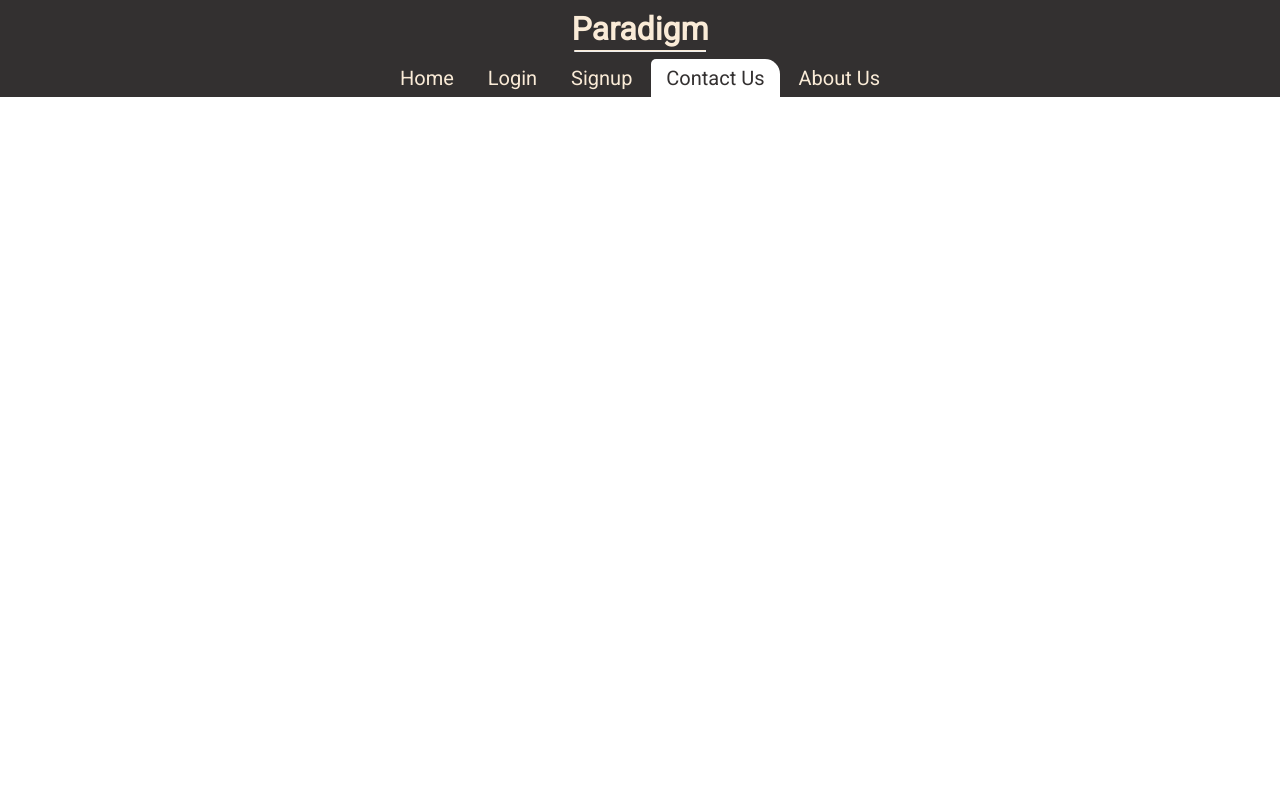
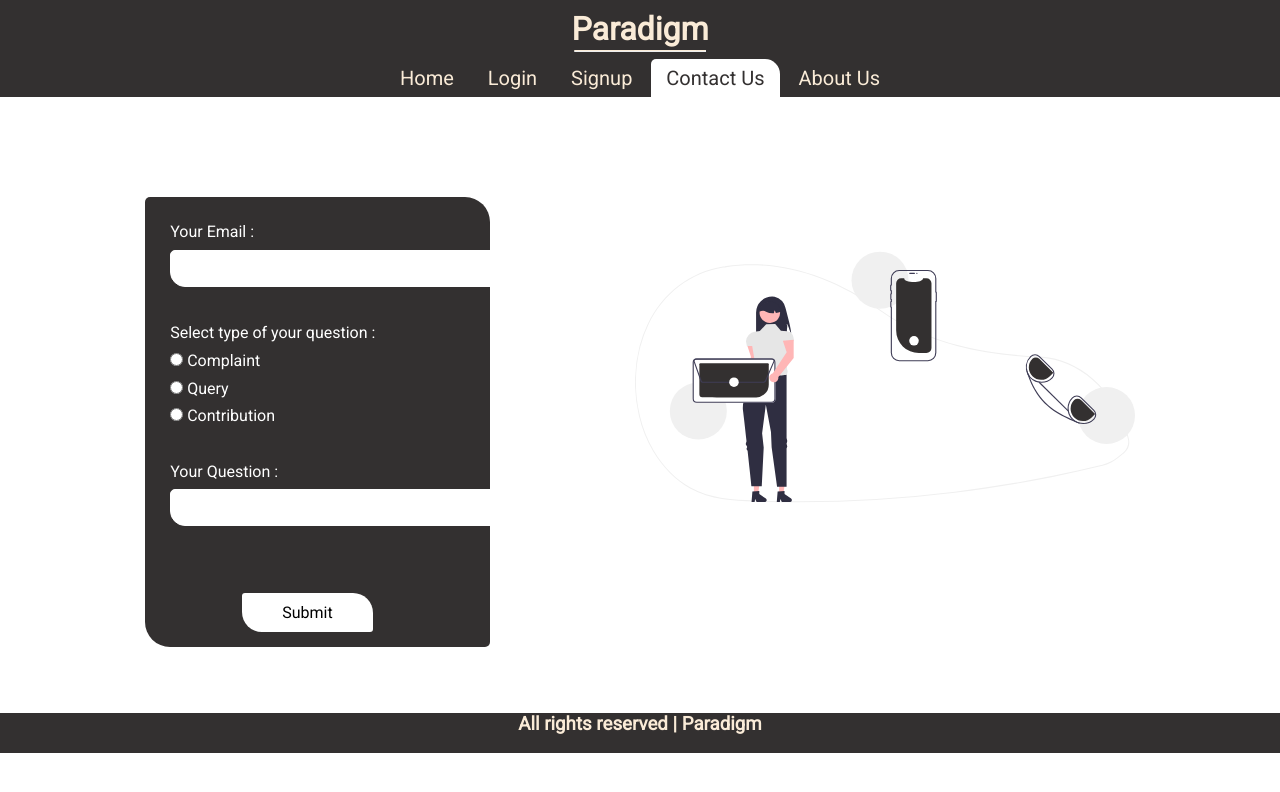
Before and after one commit to paraspatle-jpg/Paradigm, a plain HTML site: page contact-us.html in a window 1280 px wide. Drawn offline with Linux system fonts and the light colour scheme.

Commit message:
completed contact-us.html

```diff
--- a/contact-us.html
+++ b/contact-us.html
@@ -1,26 +1,44 @@
 <!DOCTYPE html>
 <html lang="en">
+
 <head>
     <meta charset="UTF-8">
     <meta http-equiv="X-UA-Compatible" content="IE=edge">
     <meta name="viewport" content="width=device-width, initial-scale=1.0">
     <title>Paradigm | Contact Us</title>
-    <link rel="stylesheet" href="./styles/navbar.css"/>
+    <link rel="stylesheet" href="./styles/navbar.css" />
+    <link rel="stylesheet" href="./styles/contact-us.css" />
 </head>
+
 <body>
     <div class="nav-container">
         <h1 class="nav-heading">Paradigm</h1>
         <hr>
         <ul>
-            <li><a href="">Home</a></li>
+            <li><a href="index.html">Home</a></li>
             <li><a href="">Login</a></li>
             <li><a href="">Signup</a></li>
-            <li id="current-page"><a href="">Contact Us</a></li>
+            <li id="current-page"><a href="contact-us.html">Contact Us</a></li>
             <li><a href="">About Us</a></li>
         </ul>
     </div>
     <div class="contact-container">
-
+        <form>
+            <label for="email">Your Email :</label>
+            <input class="text" type="email" /><br>
+            <label for="query-type">Select type of your question :</label>
+            <span><input type="radio"> Complaint</span>
+            <span><input type="radio"> Query</span>
+            <span><input type="radio"> Contribution</span><br>
+            <label for="query">Your Question :</label>
+            <textarea id="w3review" name="w3review" rows="4" cols="50"></textarea><br>
+            <span class="submit"><a href="">Submit</a></span>
+        </form>
+        <img src="./assets/contact-us.svg" height="500" width="500" alt="contact-us.svg">
+    </div>
+    <div class="footer-container">
+        <h3>All rights reserved | Paradigm</h3>
     </div>
 </body>
+
 </html>
--- /dev/null
+++ b/styles/contact-us.css
@@ -0,0 +1,64 @@
+.contact-container {
+    margin-top:60px;
+    display:flex;
+    justify-content:space-evenly
+}
+img{
+    margin-top:-30px;
+}
+form{
+    margin-top:40px;
+    width:23vw;
+    height:50vh;
+    padding: 25px;
+    background-color:#333030;
+    color:white;
+    border-radius:5px 25px 5px 25px;
+    display:flex;
+    flex-direction:column;
+    justify-content:space-between;
+}
+.text{
+    width:330px;
+    height:25px;
+    border:1px solid white;
+    font-size:18px;
+    padding: 5px;
+    border-radius:5px 15px 5px 15px;
+}
+Textarea{
+    resize:none;
+    width:330px;
+    height:25px;
+    border:1px solid white;
+    font-size:18px;
+    padding: 5px;
+    border-radius:5px 15px 5px 15px;
+}
+.submit{
+    margin-top:40px;
+    margin-left:-20px;
+    text-align: center;
+}
+span>a{
+    text-decoration: none;
+    background-color: white;
+    color: black;
+    padding: 10px 40px 10px 40px;
+    border-radius:3px 20px 3px 20px;
+    transition:0.6s;
+}
+span>a:hover{
+    background-color: #ff6584;
+    color: white;
+}
+.footer-container{
+    margin-top:66px;
+    background-color:#333030;
+    color: antiquewhite;
+    height: 40px;
+}
+.footer-container>h3{
+    text-align: center;
+    margin-top:23px;
+}
```
Also changed, not shown: index.html (+3 -3 lines), assets/articles.svg (added), assets/contact-us.svg (added), assets/video.svg.
